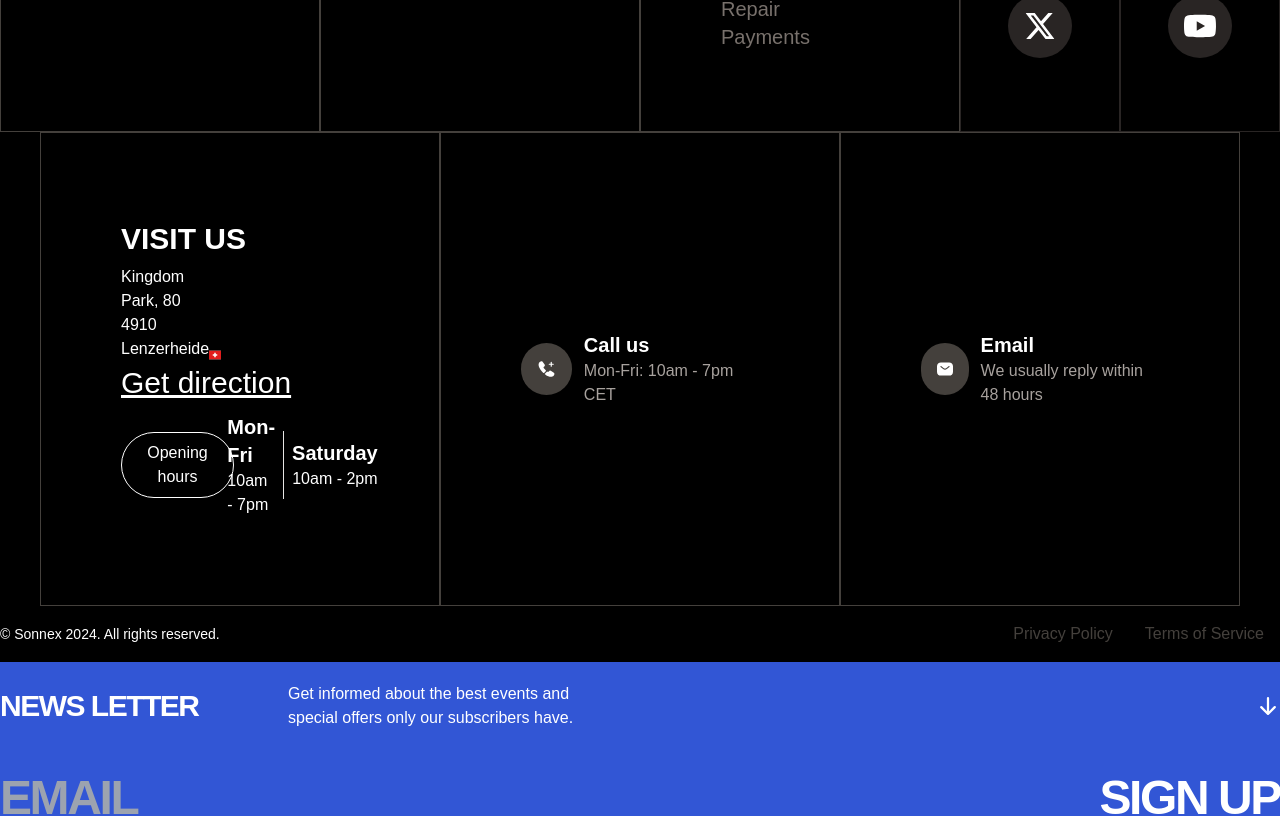
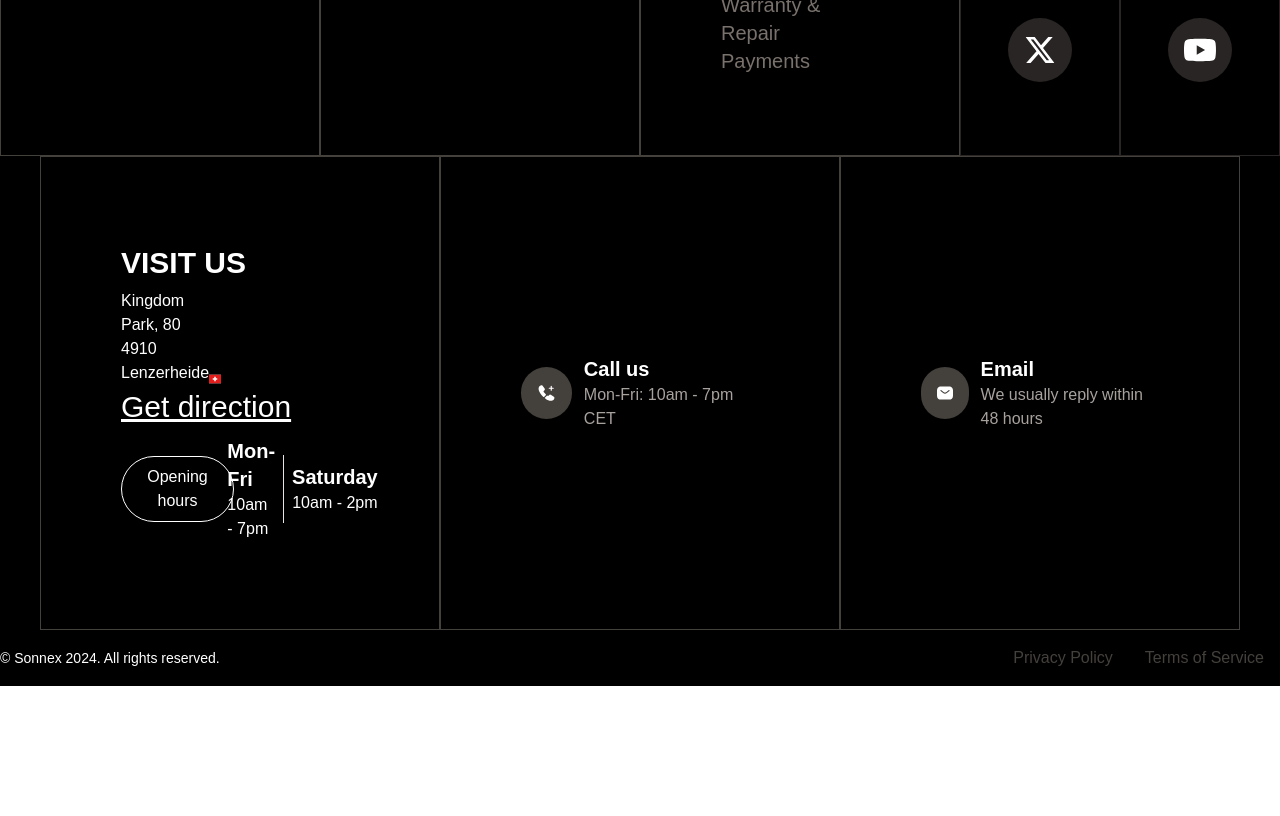
Before and after one commit to Yagya-Adh/sonex_cycle, a Next.js app: page /faq in a window 1280 px wide. Shown: the part 1900-2716 px from the top of the page. After the commit the page ends 2586 px from the top, so only its background shows below. Built offline with nearby package versions, Linux system fonts and the light colour scheme.

Commit message:
character ACSII refrence code  convert

```diff
--- a/app/components/banner/MainBanner.tsx
+++ b/app/components/banner/MainBanner.tsx
@@ -8,7 +8,7 @@ const MainBanner = () => {
     <div className="relative mx-auto max-w-screen-2xl">
       <div className="absolute top-0">
         <h1 className="text-white text-8xl font-extrabold max-w-screen-sm font-sonexFamily p-10">
-          RISE WITH THE RIDING.
+          RISE WITH THE RIDING &#46;
         </h1>
       </div>
       <Image src={MAINBANNERIMAGE} alt="main_banner_" className="z-10" />
@@ -22,7 +22,7 @@ const BannerFootSection = () => {
     <div className="flex flex-col items-end w-full absolute bottom-0">
       <div className="flex justify-between items-end px-10">
         <p className="text-white text-3xl font-bold max-w-screen-sm pe-40">
-          YOUR SHOP FOR BICYCLES AND E-BIKES IN SWITZERLAND.
+          YOUR SHOP FOR BICYCLES AND E&#45;BIKES IN SWITZERLAND &#46;
         </p>
         <Card
           cycle={AVDERTISECYCLE}
--- a/app/components/card/ImageCard.tsx
+++ b/app/components/card/ImageCard.tsx
@@ -9,19 +9,19 @@ interface IloadImageCard {
 const ImageCard = ({ cycleImage, contentName }: IloadImageCard) => {
   return (
     <div
-      className={`"rounded-sm border hover:bg-sonex-cartBackGround overflow-hidden  relative"  `}
+      className={`"rounded-sm border hover:bg-sonex-cartBackGround overflow-hidden relative"`}
     >
       <div className="relative">
         <Image
           src={cycleImage}
           alt="image_cards_ "
-          className=" scale-110 hover:scale-150 ease-in-out transition-all duration-700 "
+          className=" scale-110 hover:scale-150 ease-in-out transition-all duration-700"
         />
         <div className="absolute z-10 bottom-4 left-4">
           <PillButton
             text={contentName}
             variant="black-white"
-            padding="px-2 py-1 "
+            padding="px-2 py-1"
           />
         </div>
       </div>
--- a/app/components/footer/FooterBottom.tsx
+++ b/app/components/footer/FooterBottom.tsx
@@ -36,11 +36,11 @@ const GridOneCalendar = () => {
     <div className="flex items-center justify-center  ">
       <div className="flex-col flex items-center p-2">
         <h1 className="font-bold text-xl">Mon-Fri </h1>
-        <span>10am - 7pm</span>
+        <span>10am &#45; 7pm</span>
       </div>
       <div className="border-l border-stone-200 flex-col flex items-center p-2">
         <h2 className="font-bold text-xl">Saturday</h2>
-        <span>10am - 2pm</span>
+        <span>10am &#45; 2pm</span>
       </div>
     </div>
   );
@@ -67,7 +67,7 @@ const ColOne = () => {
     <div className="flex flex-col">
       <h1 className="font-sonexFamily font-bold text-3xl py-2">VISIT US</h1>
       <p className="flex items-end max-w-16">
-        Kingdom Park, 80 4910 Lenzerheide
+        Kingdom Park&#44; 80 4910 Lenzerheide
         <Image src={switcherland} alt="switchzer_" className="size-3" />
       </p>
       <span className="text-3xl underline py-1 ">Get direction</span>
--- a/app/components/footer/FooterEnd.tsx
+++ b/app/components/footer/FooterEnd.tsx
@@ -5,7 +5,7 @@ const FooterEnd = () => {
       <div className="max-w-screen-2xl mx-auto">
         <div className="flex justify-between flex-row items-center">
           <h1 className="text-sm max-w-screen-2xl w-full">
-            © Sonnex 2024. All rights reserved.
+            &copy; Sonnex 2024&#46; All rights reserved&#46;
           </h1>
 
           <div className="flex items-center justify-end w-full py-4 ">
--- a/app/components/footer/FooterForm.tsx
+++ b/app/components/footer/FooterForm.tsx
@@ -30,7 +30,7 @@ const FooterFormHead = () => {
         </h1>
         <p className="max-w-72">
           Get informed about the best events and special offers only our
-          subscribers have.
+          subscribers have &#46;
         </p>
       </div>
       <ArrowDownIcon className="size-6 text-white" />
--- a/app/faq/page.tsx
+++ b/app/faq/page.tsx
@@ -1,7 +1,6 @@
 "use client";
 import { MinusIcon, PlusIcon } from "@heroicons/react/16/solid";
 import React, { useState } from "react";
-import Footer from "../components/footer/Footer";
 import data from "../../faq.json";
 
 interface IfaqDATA {
@@ -54,7 +53,6 @@ const page = () => {
           ))}
         </div>
       </div>
-      <Footer />
     </>
   );
 };
```
Also changed, not shown: app/page.tsx (+0 -7 lines).
